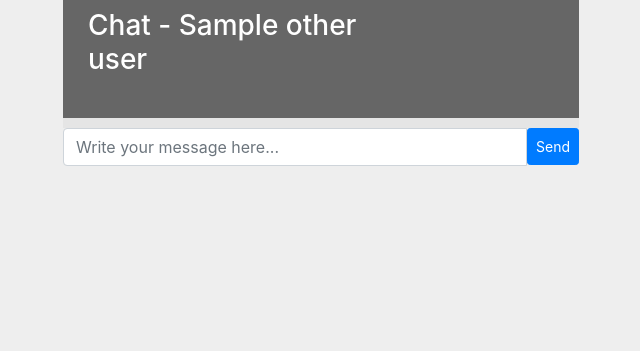
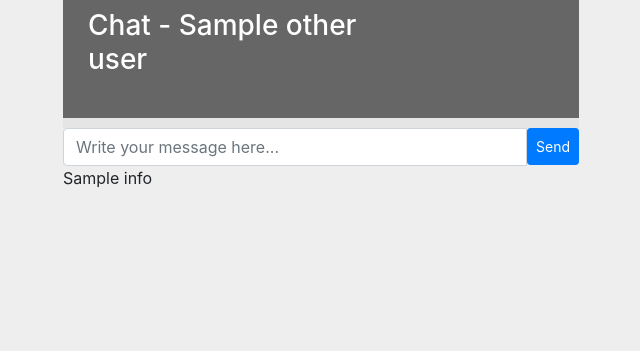
Before and after one commit to isaacwasserman/Haverfriends, a Flask app: template templates/chat.html in a window 1280 px wide. Shown: the part 141-492 px from the top of the page, without its empty margins (319-959 px from the left). Run offline with Flask 2, Linux system fonts and the light colour scheme; the template is opened without the code that fills it: most values are stand-ins (such as "Sample title", 1, 10 or a date in 2020); some libraries are stand-ins or nearby versions.

Commit message:
add qns and other info on chat interface

```diff
--- a/templates/chat.html
+++ b/templates/chat.html
@@ -161,6 +161,9 @@
                         <button class="btn btn-primary btn-sm" id="btn-chat">Send</button>
                         </span>
                     </div>
+                    {% for info in other_info %}
+                    <p> {{info}} </p>
+                    {% endfor %}
                 </div>
     		</div>
         </div>
```
